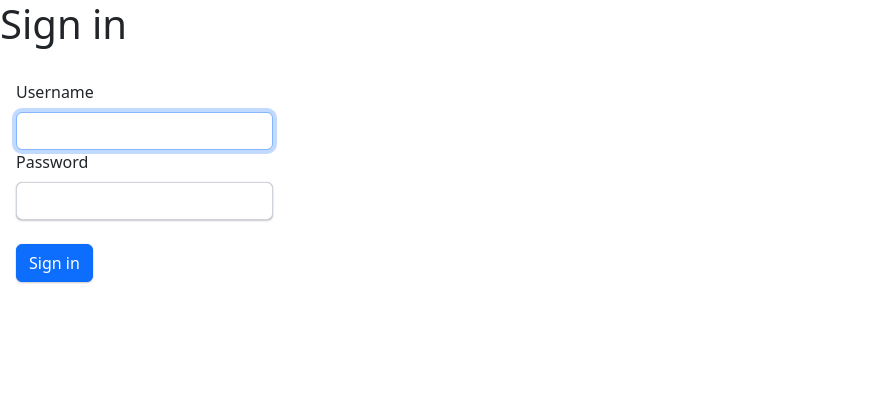
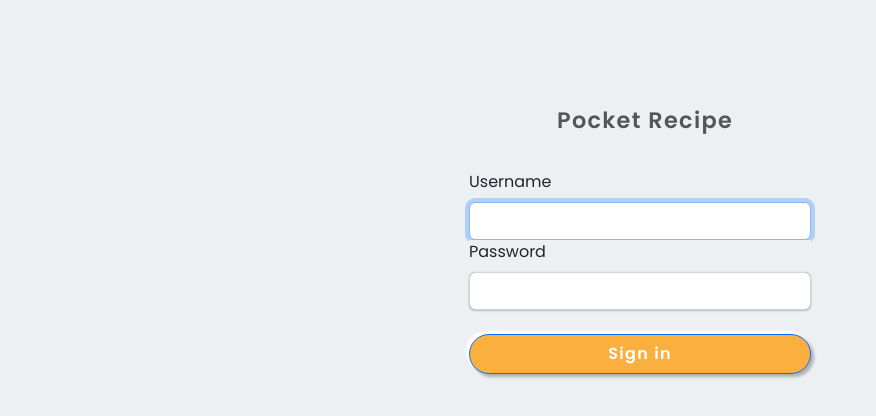
Before and after one commit to chang2000/cs5610-p3-PocketRecipe, a React (Create React App) app in the folder frontend/: page /mine/1 in a window 1280 px wide. Shown: the top 416 px of the page, without its empty margins (0-876 px from the left). Built offline with nearby package versions, Linux system fonts and the light colour scheme.

Commit message:
login ui

```diff
--- a/frontend/package.json
+++ b/frontend/package.json
@@ -12,6 +12,7 @@
     "localforage": "^1.10.0",
     "match-sorter": "^6.3.1",
     "react": "^18.2.0",
+    "react-bootstrap": "^2.6.0",
     "react-dom": "^18.2.0",
     "react-router-dom": "^6.4.3",
     "react-scripts": "5.0.1",
--- /dev/null
+++ b/frontend/src/LoginPage.css
@@ -0,0 +1,110 @@
+
+@import url('https://fonts.googleapis.com/css2?family=Poppins:wght@300;400;500;600;700;800;900&display=swap');
+
+/* Reseting */
+* {
+    margin: 0;
+    padding: 0;
+    box-sizing: border-box;
+    font-family: 'Poppins', sans-serif;
+    background-color: #ecf0f3;
+}
+
+body {
+    background: #ecf0f3;
+}
+
+.wrapper {
+    /* max-width: 350px;
+    min-height: 500px;  */
+    margin: 80px auto;
+    /* padding: 40px 30px 30px 30px; */
+    background-color: #ecf0f3;
+    border-radius: 15px;
+    /* box-shadow: 13px 13px 20px #cbced1, -13px -13px 20px #fff; */
+}
+
+.logo {
+    width: 80px;
+    margin: auto;
+}
+
+.logo img {
+    width: 100%;
+    height: 80px;
+    object-fit: cover;
+    border-radius: 50%;
+    box-shadow: 0px 0px 3px #5f5f5f,
+        0px 0px 0px 5px #ecf0f3,
+        8px 8px 15px #a7aaa7,
+        -8px -8px 15px #fff;
+}
+
+.wrapper .name {
+    font-weight: 600;
+    font-size: 1.4rem;
+    letter-spacing: 1.3px;
+    padding-left: 10px;
+    color: #555;
+}
+
+.wrapper .form-field input {
+    width: 100%;
+    display: block;
+    border: none;
+    outline: none;
+    background: none;
+    font-size: 1.2rem;
+    color: #666;
+    padding: 10px 15px 10px 10px;
+    border: 1px solid red;
+}
+
+.wrapper .form-field {
+    padding-left: 10px;
+    margin-bottom: 20px;
+    border-radius: 20px;
+    box-shadow: inset 8px 8px 8px #cbced1, inset -8px -8px 8px #fff;
+}
+
+.wrapper .form-field .fas {
+    color: #555;
+}
+
+.wrapper .btn {
+    box-shadow: none;
+    width: 100%;
+    height: 40px;
+    font-weight: 600;
+    background-color: #faaf3f;
+    color: #fff;
+    border-radius: 25px;
+    box-shadow: 3px 3px 3px #b1b1b1,
+        -3px -3px 3px #fff;
+    letter-spacing: 1.3px;
+}
+
+.wrapper .btn:hover {
+    background-color: #e39416;
+}
+
+.wrapper .btn:active {
+    background-color: #e39416;
+}
+
+.wrapper a {
+    text-decoration: none;
+    font-size: 0.8rem;
+    color: #f48c03;
+}
+
+.wrapper a:hover {
+    color: #e58e03;
+}
+
+@media(max-width: 380px) {
+    .wrapper {
+        margin: 30px 20px;
+        padding: 40px 15px 15px 15px;
+    }
+}
--- a/frontend/src/LoginPage.jsx
+++ b/frontend/src/LoginPage.jsx
@@ -1,5 +1,7 @@
 import axios from "axios";
 import React from "react";
+import './LoginPage.css';
+import 'bootstrap/dist/css/bootstrap.min.css';
 
 const LoginPage = () => {
 
@@ -17,8 +19,8 @@ const LoginPage = () => {
         )
     }
   return (
-    <div>
-      <h1>Sign in</h1>
+    <div className="wrapper">
+      <div className="text-center mt-4 name">Pocket Recipe</div>
       <form
         onSubmit={login}
         className="p-3 mt-3"
```
Also changed, not shown: 1 other file (tests, documents, lock files or other folders).
